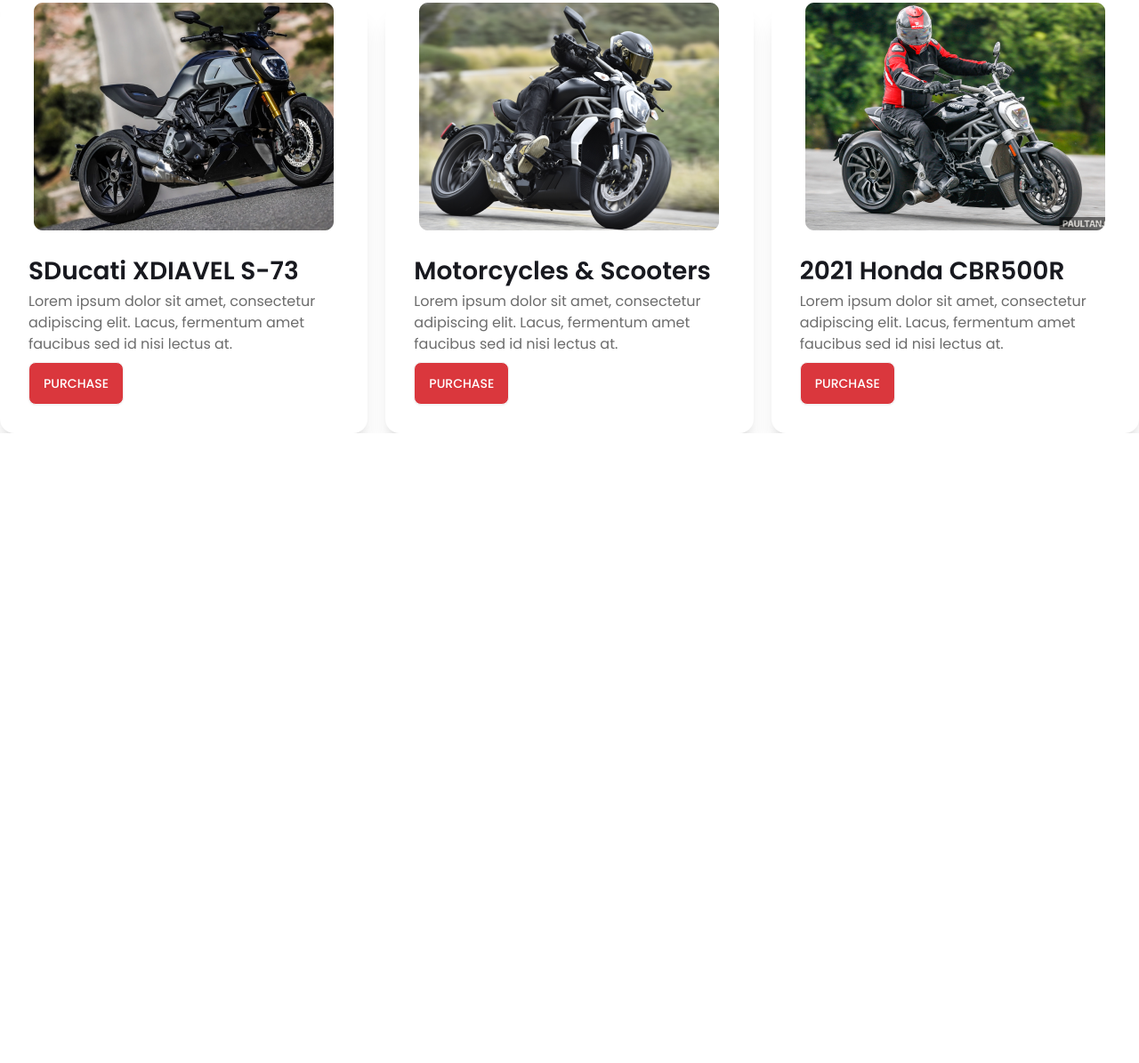
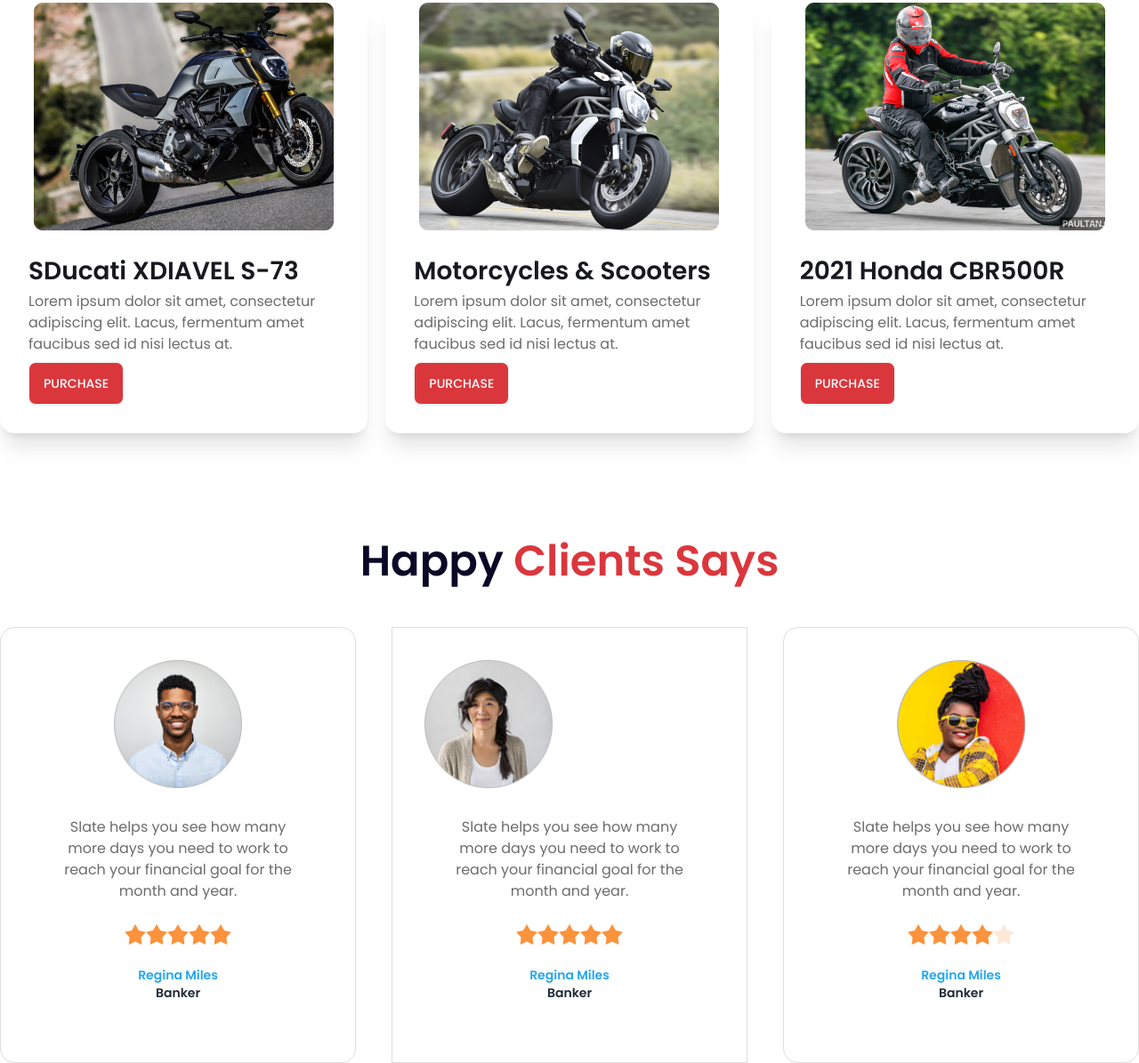
Before and after one commit to Sazid99246/biker-zone, a plain HTML site: page index.html in a window 1280 px wide. Shown: the part 1401-2596 px from the top of the page at 89% size. Before the commit the page ends 1888 px from the top, so only its background shows below. Drawn offline with nearby package versions, Linux system fonts and the light colour scheme.

Commit message:
happy clients section completed

```diff
--- a/index.html
+++ b/index.html
@@ -20,7 +20,8 @@
                     colors: {
                         clifford: '#da373d',
                         'bike-primary': '#da373d',
-                        'bike-primary-bg': 'rgba(231, 111, 81, 0.10)'
+                        'bike-primary-bg': 'rgba(231, 111, 81, 0.10)',
+                        'card-primary': '#23A6F0'
                     }
                 }
             }
@@ -150,7 +151,7 @@
         <section class="mt-[169px] mb-[130px]">
             <h3 class="text-5xl text-center font-semibold mb-[46px]">Featured Bikes In This Year <br><span
                     class="text-[#E76F51] text-sm">Best bike collection</span></h3>
-            <div class="flex gap-[138px] justify-center items-center">
+            <div class="grid grid-cols-1 md:grid-cols-2 lg:grid-cols-3 lg:gap-[138px]">
                 <img class="mix-blend-luminosity" src="images/others/feature-bike.png" alt="">
                 <img src="images/others/feature-bike.png" alt="">
                 <img class="mix-blend-luminosity" src="images/others/feature-bike.png" alt="">
@@ -158,7 +159,7 @@
         </section>
         <!-- Latest bikes -->
         <section>
-            <h2 class="text-5xl text-center font-semibold mb-[50px] capitalize">latest Bikes</h2>
+            <h2 class="text-5xl text-[#0A0826] text-center font-semibold mb-[50px] capitalize">latest Bikes</h2>
             <div class="grid grid-cols-1 md:grid-cols-2 lg:grid-cols-3 gap-5">
                 <div class="card bg-base-100 shadow-xl">
                     <figure>
@@ -166,9 +167,11 @@
                     </figure>
                     <div class="card-body">
                         <h2 class="card-title text-[#18191F] font-semibold text-[28px]">SDucati XDIAVEL S-73</h2>
-                        <p class="text-base font-normal text-[#6C6C6C]">Lorem ipsum dolor sit amet, consectetur adipiscing elit. Lacus, fermentum amet faucibus sed id nisi lectus at.</p>
+                        <p class="text-base font-normal text-[#6C6C6C]">Lorem ipsum dolor sit amet, consectetur
+                            adipiscing elit. Lacus, fermentum amet faucibus sed id nisi lectus at.</p>
                         <div class="card-actions">
-                            <button class="btn bg-bike-primary uppercase text-white text[18px] font-medium">Purchase</button>
+                            <button
+                                class="btn bg-bike-primary uppercase text-white text[18px] font-medium">Purchase</button>
                         </div>
                     </div>
                 </div>
@@ -178,9 +181,11 @@
                     </figure>
                     <div class="card-body">
                         <h2 class="card-title text-[#18191F] font-semibold text-[28px]">Motorcycles & Scooters</h2>
-                        <p class="text-base font-normal text-[#6C6C6C]">Lorem ipsum dolor sit amet, consectetur adipiscing elit. Lacus, fermentum amet faucibus sed id nisi lectus at.</p>
+                        <p class="text-base font-normal text-[#6C6C6C]">Lorem ipsum dolor sit amet, consectetur
+                            adipiscing elit. Lacus, fermentum amet faucibus sed id nisi lectus at.</p>
                         <div class="card-actions">
-                            <button class="btn bg-bike-primary uppercase text-white text[18px] font-medium">Purchase</button>
+                            <button
+                                class="btn bg-bike-primary uppercase text-white text[18px] font-medium">Purchase</button>
                         </div>
                     </div>
                 </div>
@@ -190,9 +195,80 @@
                     </figure>
                     <div class="card-body">
                         <h2 class="card-title text-[#18191F] font-semibold text-[28px]">2021 Honda CBR500R</h2>
-                        <p class="text-base font-normal text-[#6C6C6C]">Lorem ipsum dolor sit amet, consectetur adipiscing elit. Lacus, fermentum amet faucibus sed id nisi lectus at.</p>
+                        <p class="text-base font-normal text-[#6C6C6C]">Lorem ipsum dolor sit amet, consectetur
+                            adipiscing elit. Lacus, fermentum amet faucibus sed id nisi lectus at.</p>
                         <div class="card-actions">
-                            <button class="btn bg-bike-primary uppercase text-white text[18px] font-medium">Purchase</button>
+                            <button
+                                class="btn bg-bike-primary uppercase text-white text[18px] font-medium">Purchase</button>
+                        </div>
+                    </div>
+                </div>
+            </div>
+        </section>
+        <section>
+            <h2 class="text-5xl text-center font-semibold mb-[50px] mt-[120px] capitalize"><span
+                    class="text-[#0A0826]">Happy</span> <span class="text-bike-primary">Clients says</span></h2>
+            <div class="grid grid-cols-1 md:grid-cols-2 lg:grid-cols-3 gap-10">
+                <div class="w-full card p-9 bg-base-100 border-solid border-[1px] border-[#DEDEDE]">
+                    <figure>
+                        <img class="w-36" src="images/others/user-1.png" alt="Shoes" />
+                    </figure>
+                    <div class="card-body text-center space-y-4">
+                        <p class="text-[#6C6C6C]">Slate helps you see how many more days you need to work to reach your financial goal for the
+                            month and year.</p>
+                        <div class="rating mx-auto">
+                            <input type="radio" name="rating-2" class="mask mask-star-2 bg-orange-400" />
+                            <input type="radio" name="rating-2" class="mask mask-star-2 bg-orange-400" />
+                            <input type="radio" name="rating-2" class="mask mask-star-2 bg-orange-400" />
+                            <input type="radio" name="rating-2" class="mask mask-star-2 bg-orange-400"
+                                checked="checked" />
+                            <input type="radio" name="rating-2" class="mask mask-star-2 bg-orange-400" />
+                        </div>
+                        <div>
+                            <h4 class="text-sm font-semibold text-card-primary">Regina Miles</h4>
+                            <p class="text-sm font-semibold">Banker</p>
+                        </div>
+                    </div>
+                </div>
+                <div class="w-full first-line:card p-9 bg-base-100 border-solid border-[1px] border-[#DEDEDE]">
+                    <figure>
+                        <img class="w-36" src="images/others/user-2.png" alt="Shoes" />
+                    </figure>
+                    <div class="card-body text-center space-y-4">
+                        <p class="text-[#6C6C6C]">Slate helps you see how many more days you need to work to reach your financial goal for the
+                            month and year.</p>
+                        <div class="rating mx-auto">
+                            <input type="radio" name="rating-2" class="mask mask-star-2 bg-orange-400" />
+                            <input type="radio" name="rating-2" class="mask mask-star-2 bg-orange-400" />
+                            <input type="radio" name="rating-2" class="mask mask-star-2 bg-orange-400" />
+                            <input type="radio" name="rating-2" class="mask mask-star-2 bg-orange-400"
+                                checked="checked" />
+                            <input type="radio" name="rating-2" class="mask mask-star-2 bg-orange-400" />
+                        </div>
+                        <div>
+                            <h4 class="text-sm font-semibold text-card-primary">Regina Miles</h4>
+                            <p class="text-sm font-semibold">Banker</p>
+                        </div>
+                    </div>
+                </div>
+                <div class="w-full card p-9 bg-base-100 border-solid border-[1px] border-[#DEDEDE]">
+                    <figure>
+                        <img class="w-36" src="images/others/user-3.png" alt="Shoes" />
+                    </figure>
+                    <div class="card-body text-center space-y-4">
+                        <p class="text-[#6C6C6C]">Slate helps you see how many more days you need to work to reach your financial goal for the
+                            month and year.</p>
+                        <div class="rating mx-auto">
+                            <input type="radio" name="rating-2" class="mask mask-star-2 bg-orange-400" />
+                            <input type="radio" name="rating-2" class="mask mask-star-2 bg-orange-400" />
+                            <input type="radio" name="rating-2" class="mask mask-star-2 bg-orange-400" />
+                            <input type="radio" name="rating-2" class="mask mask-star-2 bg-orange-400"
+                                checked="checked" />
+                            <input type="radio" name="rating-2" class="mask mask-star-2 bg-orange-400" />
+                        </div>
+                        <div>
+                            <h4 class="text-sm font-semibold text-card-primary">Regina Miles</h4>
+                            <p class="text-sm font-semibold">Banker</p>
                         </div>
                     </div>
                 </div>
```
